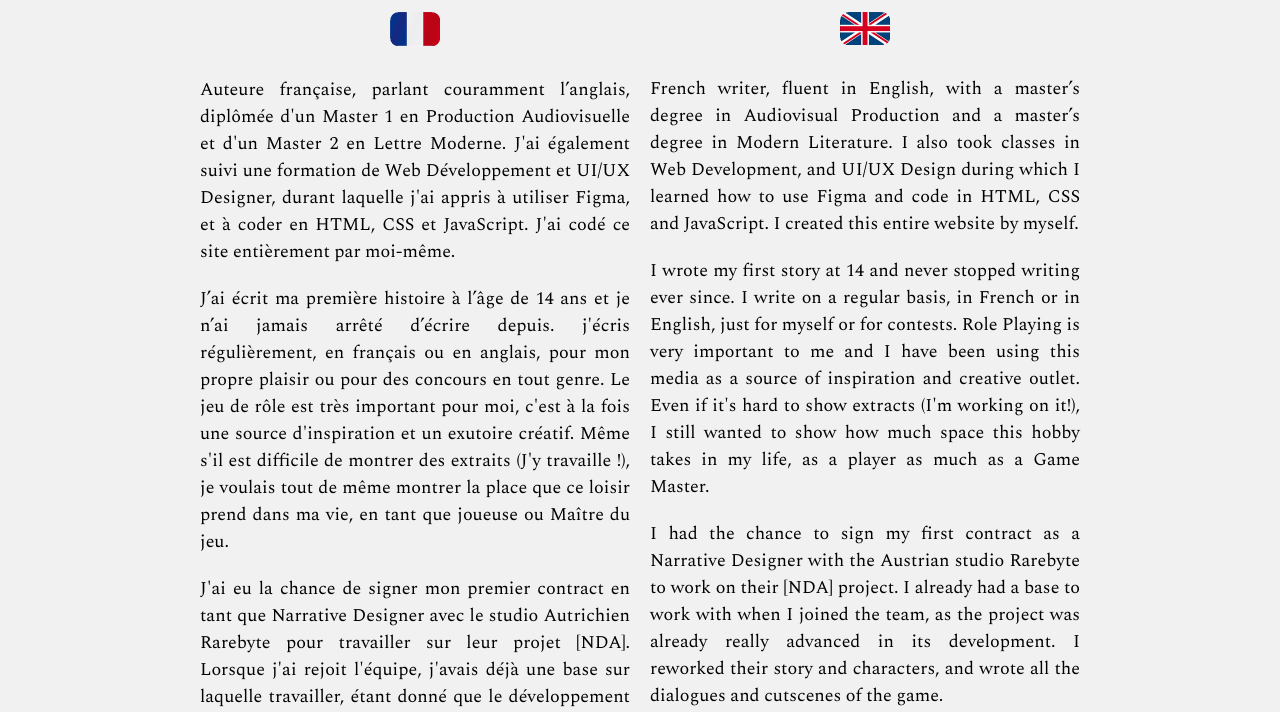
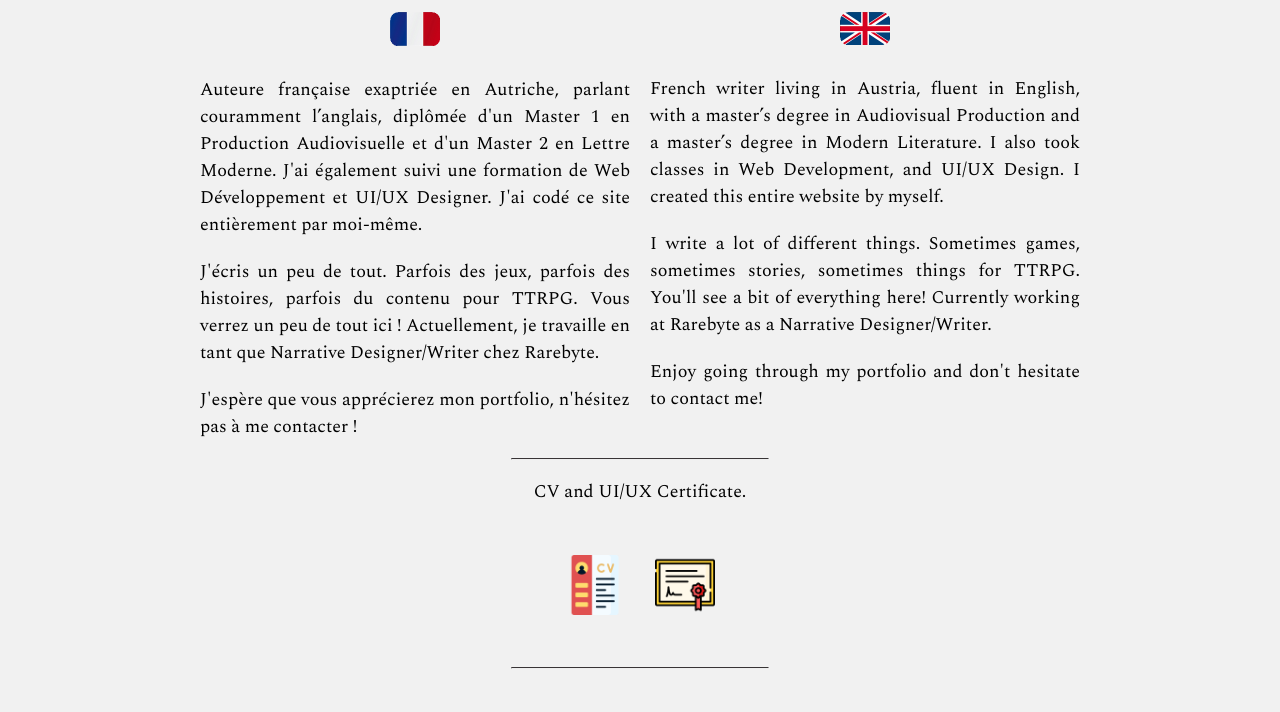
Before and after one commit to lady-c/portfolio-chloe-charlier, a plain HTML site: page index.html in a window 1280 px wide. Shown: the part 356-1068 px from the top of the page. Drawn offline with nearby package versions, Linux system fonts and the light colour scheme; no server answers.

Commit message:
update index about me section

```diff
--- a/index.html
+++ b/index.html
@@ -36,27 +36,16 @@
         <div class='flexcolumn'>
             <img class="sticker" src="./img/sticker fr.png">
 
-            <p>Auteure française, parlant couramment l’anglais, diplômée d'un Master 1 en Production Audiovisuelle
+            <p>Auteure française exaptriée en Autriche, parlant couramment l’anglais, diplômée d'un Master 1 en
+                Production Audiovisuelle
                 et d'un Master 2 en Lettre Moderne. J'ai également suivi une formation de Web Développement et UI/UX
-                Designer, durant laquelle j'ai appris à utiliser Figma, et à coder en HTML, CSS et JavaScript. J'ai
-                codé ce site entièrement par moi-même. </p>
+                Designer. J'ai codé ce site entièrement par moi-même. </p>
 
-            <p>J’ai écrit ma première histoire à l’âge de 14 ans et je n’ai jamais arrêté d’écrire depuis.
-                j'écris régulièrement, en français ou en anglais, pour mon propre plaisir ou pour des concours
-                en tout genre. Le jeu de rôle est très important pour moi, c'est à la fois une source
-                d'inspiration et un exutoire créatif. Même s'il est difficile de montrer des extraits (J'y
-                travaille !), je voulais tout de même montrer la place que ce loisir prend dans ma vie, en tant
-                que joueuse ou Maître du jeu.</p>
+            <p>J'écris un peu de tout. Parfois des jeux, parfois des histoires, parfois du contenu pour TTRPG. Vous
+                verrez un peu de tout ici ! Actuellement, je travaille en tant que Narrative Designer/Writer chez
+                Rarebyte.</p>
 
-            <p>J'ai eu la chance de signer mon premier contract en tant que Narrative Designer avec le studio
-                Autrichien Rarebyte pour travailler sur leur projet [NDA]. Lorsque j'ai rejoit l'équipe, j'avais
-                déjà une base sur laquelle travailler, étant donné que le développement du projet était déjà bien
-                avancé. J'ai retravaillé leur histoire et les personnages, puis j'ai écrit tous les dialogues et les
-                cinématiques du jeu.</p>
-
-            <p>J'espère que vous apprécierez mon portfolio, n'hésitez pas à me contacter ! Je peux aussi être
-                jointe par Discord, demandez moi mon ID. Avec mon numéro de téléphone ou mon adresse email, vous
-                pouvez aussi me trouver sur Skype.</p>
+            <p>J'espère que vous apprécierez mon portfolio, n'hésitez pas à me contacter !</p>
 
         </div>
 
@@ -65,25 +54,16 @@
         <div class='flexcolumn'>
             <img class="sticker" src="./img/sticker uk.png">
 
-            <p>French writer, fluent in English, with a master’s degree in Audiovisual Production and a master’s
-                degree in Modern Literature. I also took classes in Web Development, and UI/UX Design during which I
-                learned how to use Figma and code in HTML, CSS and JavaScript. I created this entire website by
+            <p>French writer living in Austria, fluent in English, with a master’s degree in Audiovisual Production and
+                a master’s
+                degree in Modern Literature. I also took classes in Web Development, and UI/UX Design. I created this
+                entire website by
                 myself.</p>
 
-            <p>I wrote my first story at 14 and never stopped writing ever since. I write on a regular basis, in
-                French or in English, just for myself or for contests. Role Playing is very important to me and
-                I have been using this media as a source of inspiration and creative outlet. Even if it's hard
-                to show extracts (I'm working on it!), I still wanted to show how much space this hobby takes in
-                my life, as a player as much as a Game Master.</p>
+            <p>I write a lot of different things. Sometimes games, sometimes stories, sometimes things for TTRPG. You'll
+                see a bit of everything here! Currently working at Rarebyte as a Narrative Designer/Writer.</p>
 
-            <p>I had the chance to sign my first contract as a Narrative Designer with the Austrian studio Rarebyte
-                to work on their [NDA] project. I already had a base to work with when I joined the team, as
-                the project was already really advanced in its development. I reworked their story and characters,
-                and wrote all the dialogues and cutscenes of the game.</p>
-
-            <p>Enjoy going through my portfolio and don't hesitate to contact me! If you'd like to talk through
-                Discord, ask! With my phone number or my email adress, you can also
-                find me on Skype.</p>
+            <p>Enjoy going through my portfolio and don't hesitate to contact me!</p>
 
         </div>
     </div>
```
